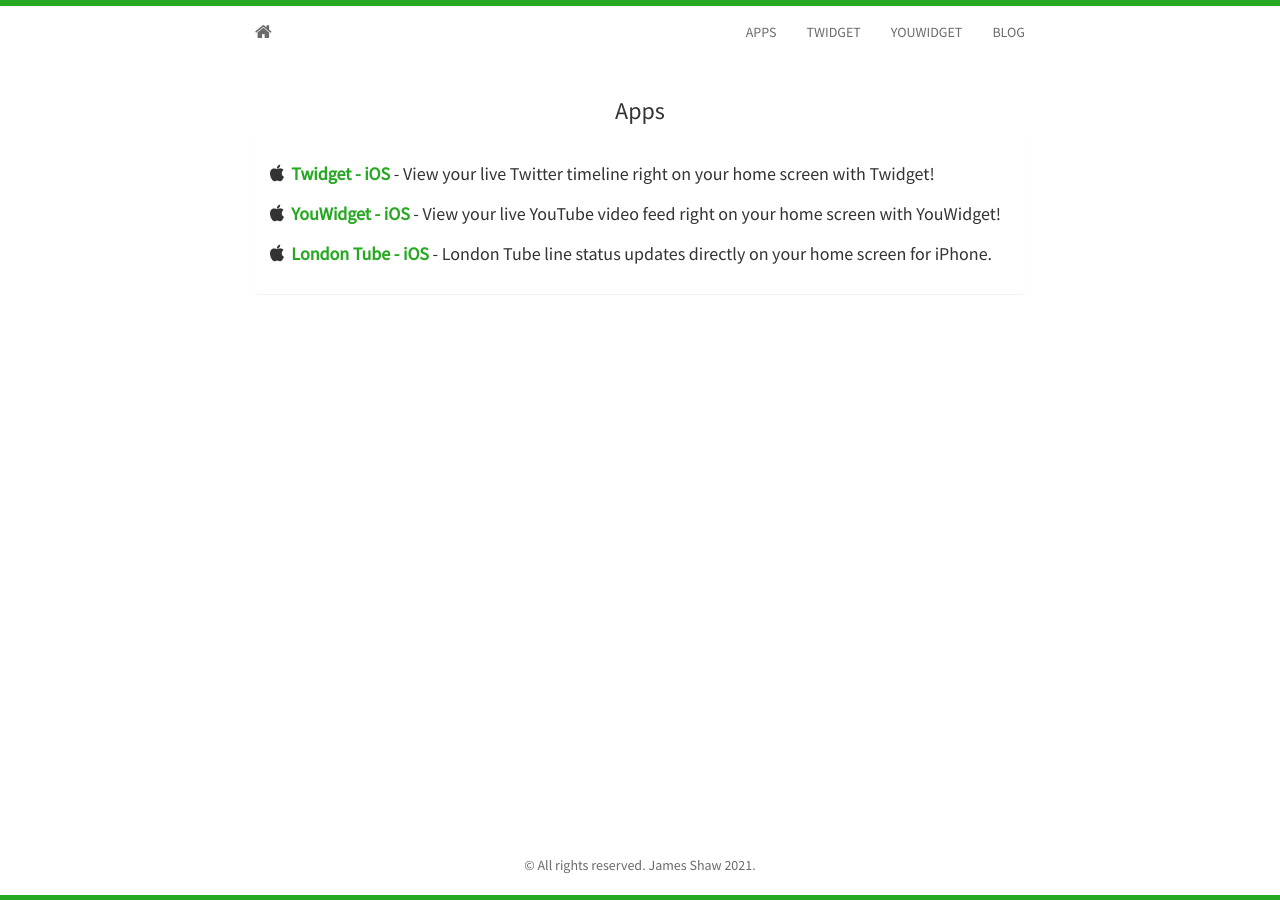
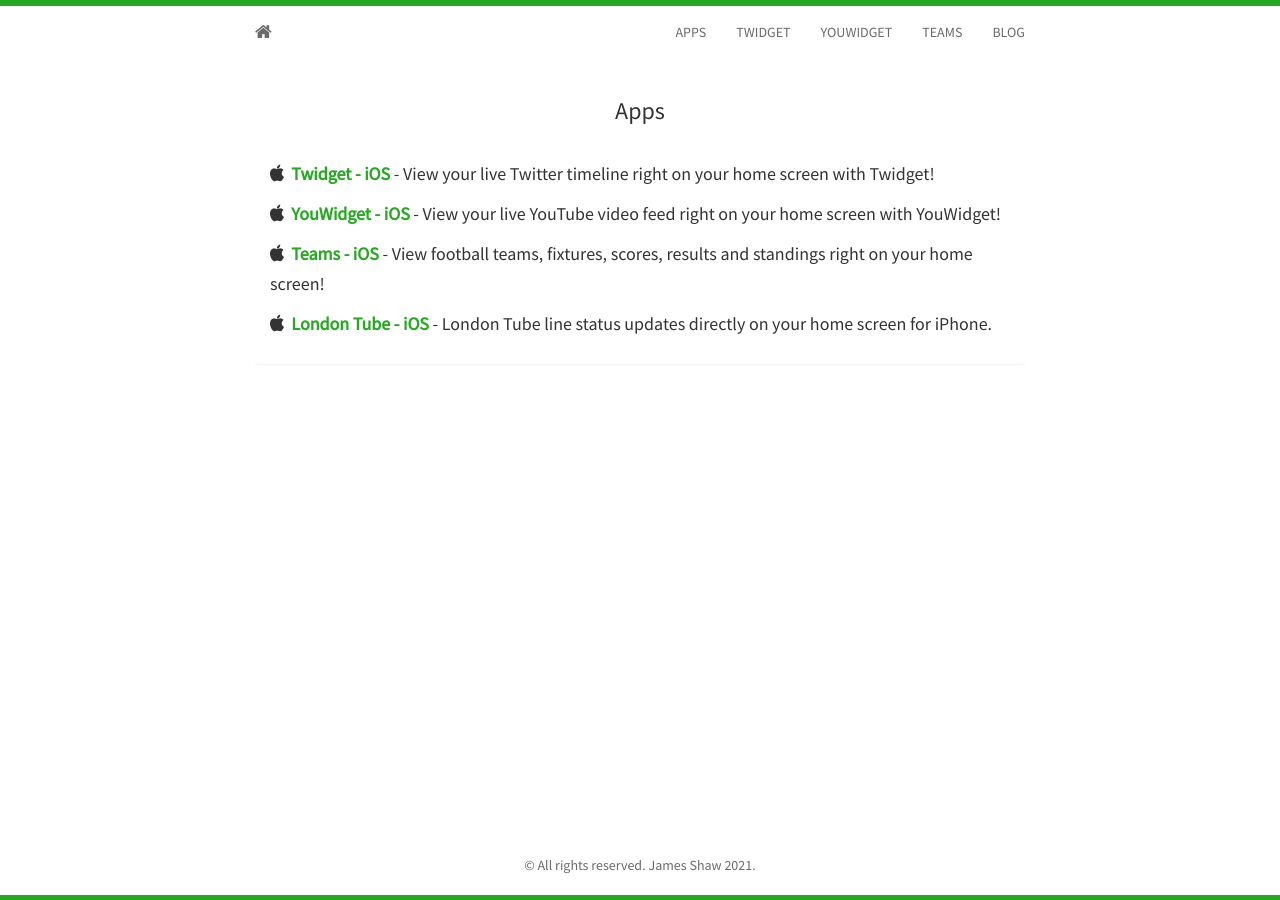
Before and after one commit to jsh8w/jsh8w.github.io, a Jekyll site: the page built from apps.html, in a window 1280 px wide. Built offline with Jekyll 4.4.1, drawn with Linux system fonts in a browser that asks for light colours; nearby versions of some CDN libraries.

Commit message:
Updated website for teams.

```diff
--- a/_includes/header.html
+++ b/_includes/header.html
@@ -8,6 +8,7 @@
         <li><a href="{{ site.baseurl }}apps.html">APPS</a></li>
         <li><a href="{{ site.baseurl }}twidget-landing/">TWIDGET</a></li>
         <li><a href="{{ site.baseurl }}youwidget-landing/">YOUWIDGET</a></li>
+        <li><a href="{{ site.baseurl }}football-teams-landing/">TEAMS</a></li>
         <li><a href="{{ site.baseurl }}blog.html">BLOG</a></li>
       </ul>
     </div>
--- a/apps.html
+++ b/apps.html
@@ -16,6 +16,10 @@
 			<i class="fa fa-apple"></i>&nbsp;&nbsp;<strong><a href="https://apps.apple.com/app/id1549467291">YouWidget - iOS</a></strong>
 			- View your live YouTube video feed right on your home screen with YouWidget!
 		</h5>
+    <h5>
+			<i class="fa fa-apple"></i>&nbsp;&nbsp;<strong><a href="https://apps.apple.com/app/id1553497783">Teams - iOS</a></strong>
+			- View football teams, fixtures, scores, results and standings right on your home screen!
+		</h5>
 		<h5>
 			<i class="fa fa-apple"></i>&nbsp;&nbsp;<strong><a href="https://apps.apple.com/app/id1534440199">London Tube - iOS</a></strong>
       - London Tube line status updates directly on your home screen for iPhone.
```
